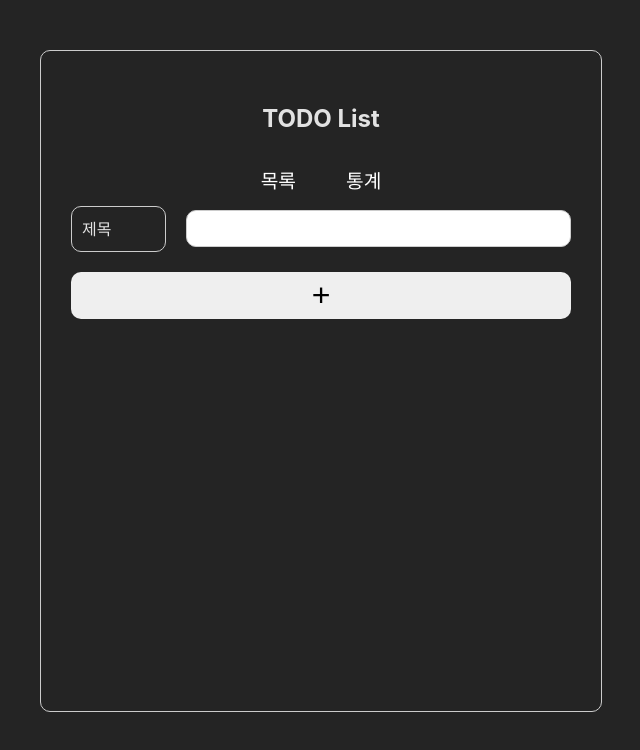
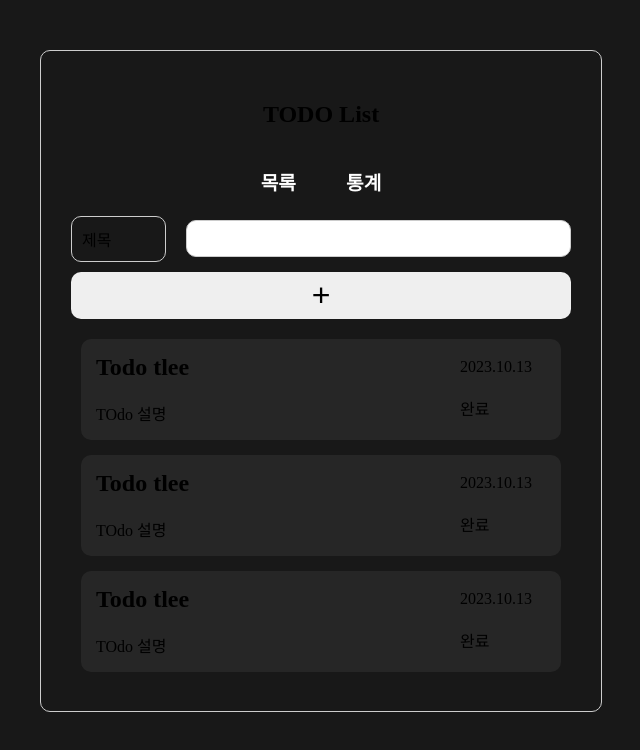
Before and after one commit to taejinii/vue-todolist, a Vue app: page / in a window 1280 px wide. Shown: the top 750 px of the page, without its empty margins (319-959 px from the left). Built offline with nearby package versions, Linux system fonts and the light colour scheme.

Commit message:
feat: TodoItem 레이아웃

```diff
--- a/src/App.vue
+++ b/src/App.vue
@@ -15,6 +15,9 @@
 
 <style scoped>
 .container {
+  display: flex;
+  flex-direction: column;
+  gap: 10px;
   width: 500px;
   height: 600px;
   border: 1px solid #cccccc;
--- a/src/components/main/AddTodoButton.vue
+++ b/src/components/main/AddTodoButton.vue
@@ -40,7 +40,6 @@ const handleInputMode = () => {
   border: none;
   padding: 5px;
   font-size: xx-large;
-  margin-top: 20px;
 }
 .input-mode-button:hover {
   background-color: rgba(82, 82, 89, 0.68);
--- /dev/null
+++ b/src/components/main/TodoItem.vue
@@ -0,0 +1,50 @@
+<script setup></script>
+
+<template>
+  <div class="todo-item">
+    <div class="todo-text-section">
+      <span class="todo-text todo-title">Todo tlee</span>
+      <span class="todo-text">TOdo 설명</span>
+    </div>
+    <div class="todo-status-section">
+      <span
+        >{{ new Date().getFullYear() }}.{{ new Date().getMonth() }}.{{
+          new Date().getDate()
+        }}
+      </span>
+      <span>완료</span>
+    </div>
+  </div>
+</template>
+
+<style scoped>
+.todo-item {
+  display: flex;
+  align-items: center;
+  gap: 20px;
+  padding: 15px;
+  border-radius: 10px;
+  background-color: #262626;
+}
+.todo-text-section,
+.todo-status-section {
+  display: flex;
+  flex-direction: column;
+  gap: 20px;
+}
+.todo-text-section {
+  width: 80%;
+}
+.todo-status-section {
+  width: 20%;
+}
+.todo-text {
+  text-overflow: ellipsis;
+  white-space: nowrap;
+  overflow: hidden;
+}
+.todo-title {
+  font-size: x-large;
+  font-weight: bold;
+}
+</style>
--- a/src/style.css
+++ b/src/style.css
@@ -1,22 +1,4 @@
 :root {
-  font-family: Inter, system-ui, Avenir, Helvetica, Arial, sans-serif;
-  line-height: 1.5;
-  font-weight: 400;
-
   color-scheme: light dark;
-  color: rgba(255, 255, 255, 0.87);
-  background-color: #242424;
-
-  font-synthesis: none;
-  text-rendering: optimizeLegibility;
-  -webkit-font-smoothing: antialiased;
-  -moz-osx-font-smoothing: grayscale;
-  -webkit-text-size-adjust: 100%;
+  background-color: #181818;
 }
-
-/* #app {
-  max-width: 1280px;
-  margin: 0 auto;
-  padding: 2rem;
-  text-align: center;
-} */
--- a/src/views/MainView.vue
+++ b/src/views/MainView.vue
@@ -2,6 +2,7 @@
 import SearchTodoInput from "../components/main/SearchTodoInput.vue";
 import TodoCategory from "../components/main/TodoCategory.vue";
 import AddTodoButton from "../components/main/AddTodoButton.vue";
+import TodoItem from "../components/main/TodoItem.vue";
 </script>
 
 <template>
@@ -10,6 +11,9 @@ import AddTodoButton from "../components/main/AddTodoButton.vue";
     <SearchTodoInput />
   </div>
   <AddTodoButton />
+  <ul>
+    <TodoItem v-for="n in 20" />
+  </ul>
 </template>
 
 <style scoped>
@@ -19,4 +23,15 @@ import AddTodoButton from "../components/main/AddTodoButton.vue";
   align-items: center;
   gap: 20px;
 }
+ul {
+  display: flex;
+  flex-direction: column;
+  gap: 15px;
+
+  list-style: none;
+  padding: 10px;
+  margin: 0;
+  overflow-y: auto;
+  flex: 1;
+}
 </style>
```
Also changed, not shown: src/components/main/SearchTodoInput.vue (+2 -5 lines).
